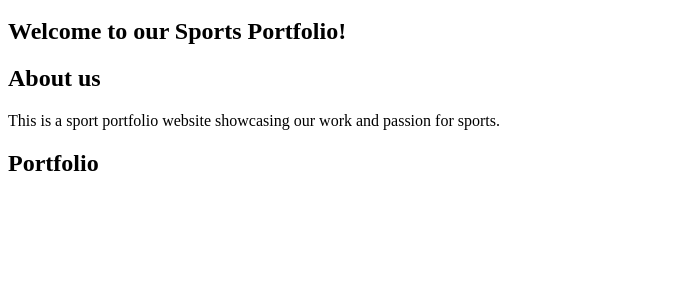
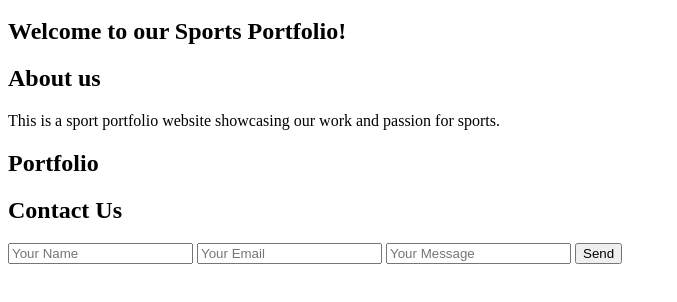
Before and after one commit to Thapelo08/Sensational-Propaganda-FC, a plain HTML site: page images/index.html in a window 1280 px wide. Shown: the part 116-418 px from the top of the page, without its empty margins (0-677 px from the left). Drawn offline with Linux system fonts and the light colour scheme.

Commit message:
Added 'Contact Us' section with form to Sport Portfolio page

```diff
--- a/images/index.html
+++ b/images/index.html
@@ -30,7 +30,17 @@
 
         <section id="portfolio" class="portfolio-section">
             <h2>Portfolio</h2>
+          <!-- Add the item here -->
+        </section>
 
+        <section id="contact" class="contact-section">
+            <h2>Contact Us</h2>
+            <form id="contact-form">
+                <input type="text" name="name" placeholder="Your Name" required>
+                <input type="email" name="email" placeholder="Your Email" required>
+                <input text="area" name="message" placeholder="Your Message" required>
+                <button type="submit">Send</button>
+            </form>
         </section>
 
     </body>
```
